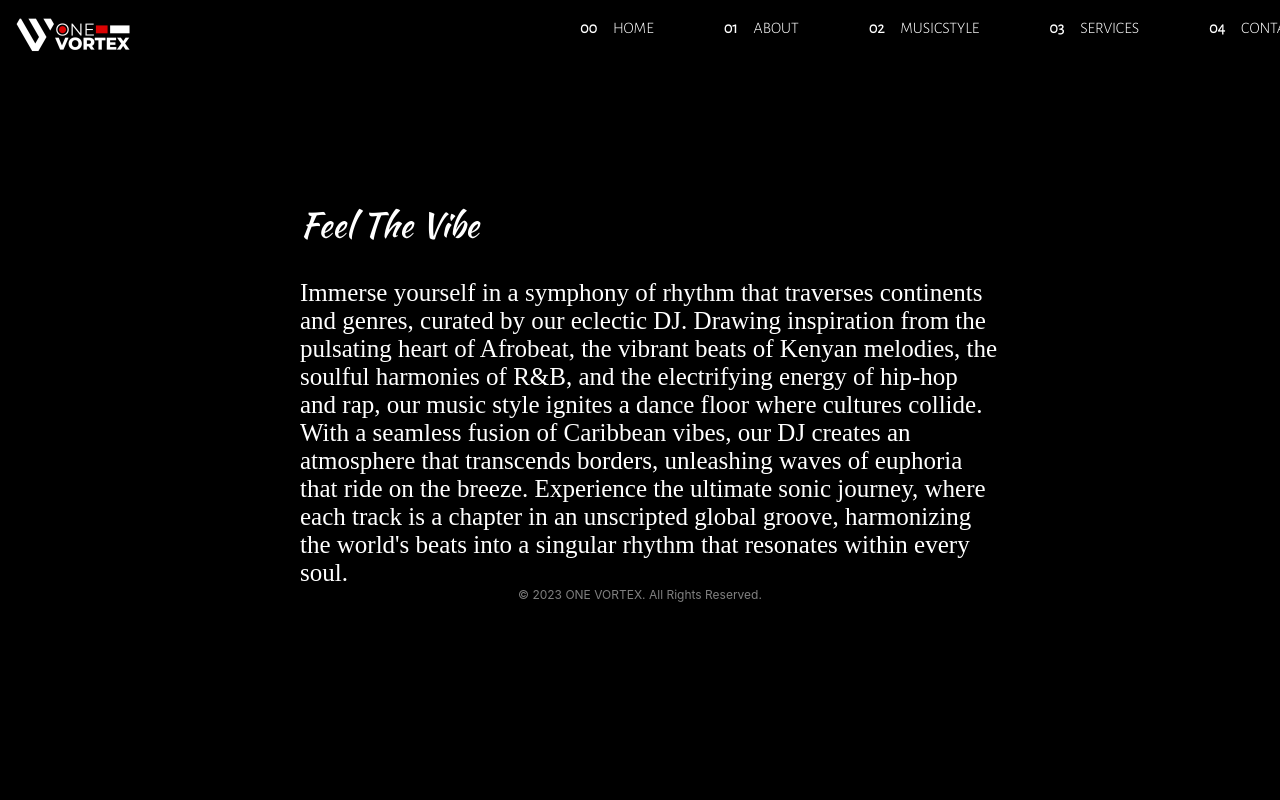
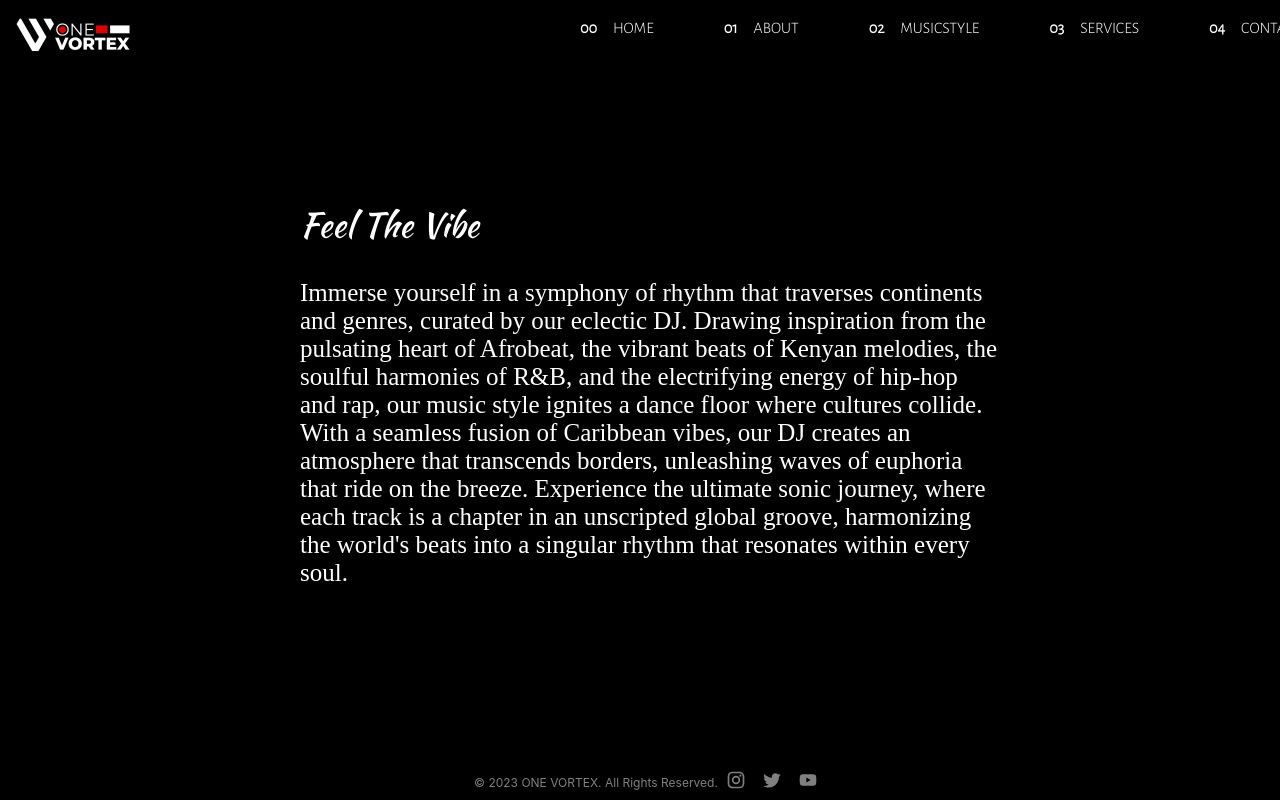
Before and after one commit to hendrckks/vortex-web, a React (Create React App) app: page /Music-style in a window 1280 px wide. Built offline with nearby package versions, Linux system fonts and the light colour scheme; a web font is replaced by a local one.

Commit message:
page animation, social icons

```diff
--- a/src/App.css
+++ b/src/App.css
@@ -4,9 +4,48 @@
 
 .content-container {
   opacity: 1;
-  transition: opacity 2s ease-in-out;
+  transition: opacity 0.6s ease-in-out;
 }
 
 .fade-out {
   opacity: 0;
 }
+.fade-in {
+  opacity: 1;
+}
+
+.bottom-container {
+  display: flex;
+  justify-content: center;
+  align-items: flex-end;
+  position: fixed;
+  bottom: 0;
+  width: 100%;
+  padding: 10px;
+  background-color: transparent;
+  flex-direction: row;
+}
+
+.copy-write {
+  display: flex;
+  align-items: center;
+  margin-right: auto;
+}
+
+.socials-icons {
+  display: flex;
+  align-items: center;
+}
+
+.socials-icons .MuiSvgIcon-root {
+  color: grey;
+  width: auto;
+  margin: 0 8px;
+  cursor: pointer;
+  width: 20px;
+  height: 20px;
+}
+
+.socials-icons .MuiSvgIcon-root:hover {
+  color: white;
+}
--- a/src/App.js
+++ b/src/App.js
@@ -8,17 +8,30 @@ import MusicStyle from "./component/MusicStyle";
 import Services from "./component/Services";
 import Contact from "./component/Contact";
 import Rights from "./component/Rights";
+import InstagramIcon from "@mui/icons-material/Instagram";
+import YouTubeIcon from "@mui/icons-material/YouTube";
+import TwitterIcon from "@mui/icons-material/Twitter";
+import { playTransitionAnimation } from "./component/Animation";
 
 function App() {
+  function HandleInstagramClick() {
+    window.location.href = "https://www.instagram.com/djvortex254/";
+  }
+  function HandleTwitterClick() {
+    window.location.href = "https://www.twitter.com/djvortex254/";
+  }
+  function HandleYoutubeClick() {
+    window.location.href = "https://www.youtube.com/@DjVortex254";
+  }
   const [isTransitioning, setIsTransitioning] = useState(false);
 
+  const handlePageTransition = () => {
+    playTransitionAnimation(setIsTransitioning);
+  };
+
   useEffect(() => {
-    // Listen to the 'popstate' event when the user navigates back/forward
     const handlePopstate = () => {
-      setIsTransitioning(true);
-      setTimeout(() => {
-        setIsTransitioning(false);
-      }, 2000);
+      handlePageTransition();
     };
 
     window.addEventListener("popstate", handlePopstate);
@@ -26,14 +39,16 @@ function App() {
     return () => {
       window.removeEventListener("popstate", handlePopstate);
     };
-  }, []); // Run the effect only once when the component mounts
+  }, []);
 
   return (
     <div className="App">
       <Router>
-        <Navbar />
+        <Navbar onLinkClick={handlePageTransition} />
         <div
-          className={`content-container ${isTransitioning ? "fade-out" : ""}`}
+          className={`content-container ${
+            isTransitioning ? "fade-out" : "fade-in"
+          }`}
         >
           <Routes>
             <Route path="/" element={<Home />} />
@@ -44,7 +59,14 @@ function App() {
             <Route path="/Contact" element={<Contact />} />
           </Routes>
         </div>
-        <Rights />
+        <div className="bottom-container">
+          <Rights className="copy-write" />
+          <div className="socials-icons">
+            <InstagramIcon onClick={HandleInstagramClick} />
+            <TwitterIcon onClick={HandleTwitterClick} />
+            <YouTubeIcon onClick={HandleYoutubeClick} />
+          </div>
+        </div>
       </Router>
     </div>
   );
--- /dev/null
+++ b/src/component/Animation.js
@@ -0,0 +1,6 @@
+export function playTransitionAnimation(setIsTransitioning) {
+  setIsTransitioning(true);
+  setTimeout(() => {
+    setIsTransitioning(false);
+  }, 600);
+}
--- a/src/component/Home.js
+++ b/src/component/Home.js
@@ -1,15 +1,12 @@
 import React from "react";
 import "./Home.css";
 import MEMOJI from "../assets/images/IMG_1450.JPG";
-import WavingHandIcon from "@mui/icons-material/WavingHand";
 
 function Home() {
   return (
     <div className="home">
       <div className="home-container">
-        <h1>
-          Dj Vortex 254 <WavingHandIcon />
-        </h1>
+        <h1>Dj Vortex 254</h1>
         <h1>Proffesional Disk Jockey & Content Creator</h1>
       </div>
       <div className="memoji">
--- a/src/component/MusicStyle.css
+++ b/src/component/MusicStyle.css
@@ -19,3 +19,7 @@
   margin-top: 30px;
   width: 700px;
 }
+
+.centered-container {
+  height: 100%;
+}
--- a/src/component/Navbar.js
+++ b/src/component/Navbar.js
@@ -3,7 +3,7 @@ import { Link } from "react-router-dom";
 import "./Navbar.css";
 import LOGO from "../assets/images/logo.png";
 
-function Navbar() {
+function Navbar({ onLinkClick }) {
   return (
     <>
       <nav className="navbar">
@@ -13,31 +13,39 @@ function Navbar() {
           </Link>
           <ul>
             <li>
-              <Link to="/Home" className="home-btn">
+              <Link to="/Home" className="home-btn" onClick={onLinkClick}>
                 <span>00</span>
                 HOME
               </Link>
             </li>
             <li>
-              <Link to="/About" className="about-btn">
+              <Link to="/About" className="about-btn" onClick={onLinkClick}>
                 <span>01</span>
                 ABOUT
               </Link>
             </li>
             <li>
-              <Link to="/Music-Style" className="music-btn">
+              <Link
+                to="/Music-Style"
+                className="music-btn"
+                onClick={onLinkClick}
+              >
                 <span>02</span>
                 MUSICSTYLE
               </Link>
             </li>
             <li>
-              <Link to="/Services" className="services-btn">
+              <Link
+                to="/Services"
+                className="services-btn"
+                onClick={onLinkClick}
+              >
                 <span>03</span>
                 SERVICES
               </Link>
             </li>
             <li>
-              <Link to="/Contact" className="contact-btn">
+              <Link to="/Contact" className="contact-btn" onClick={onLinkClick}>
                 <span>04</span>
                 CONTACT
               </Link>
```
